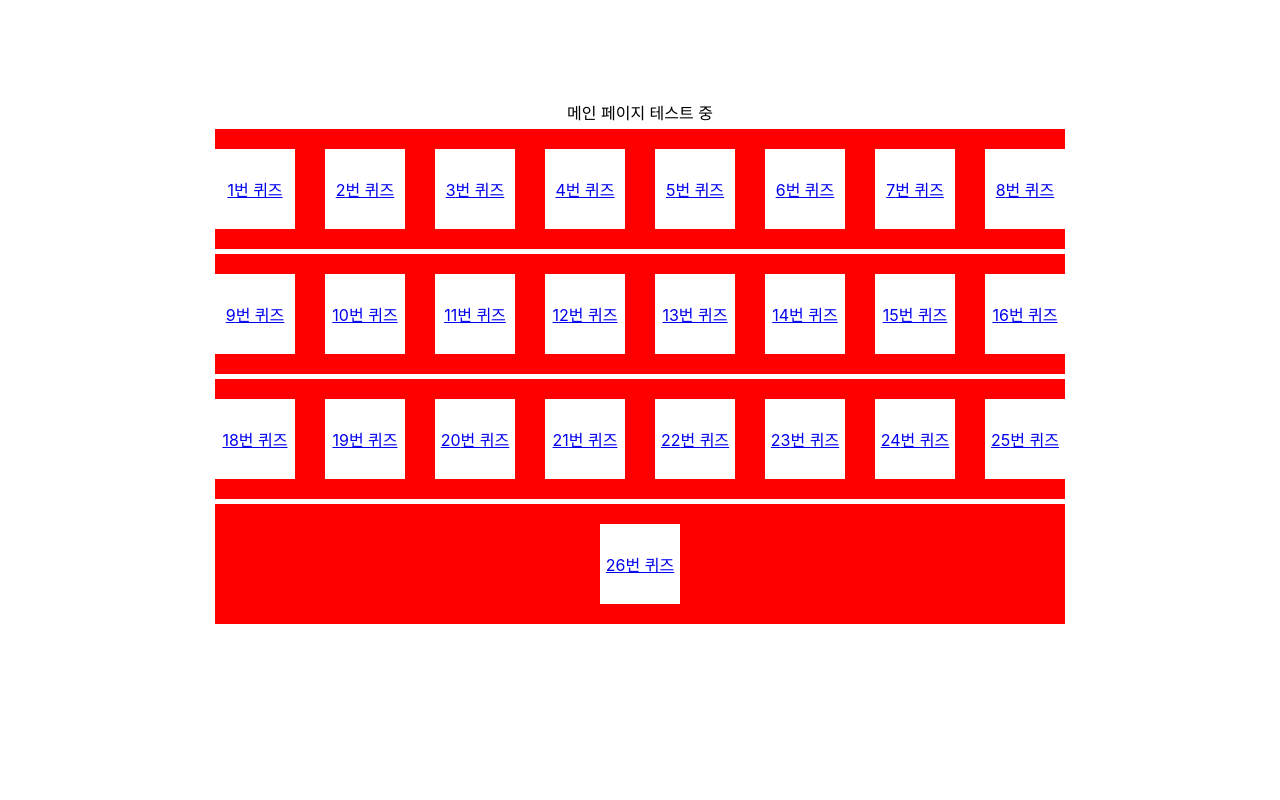
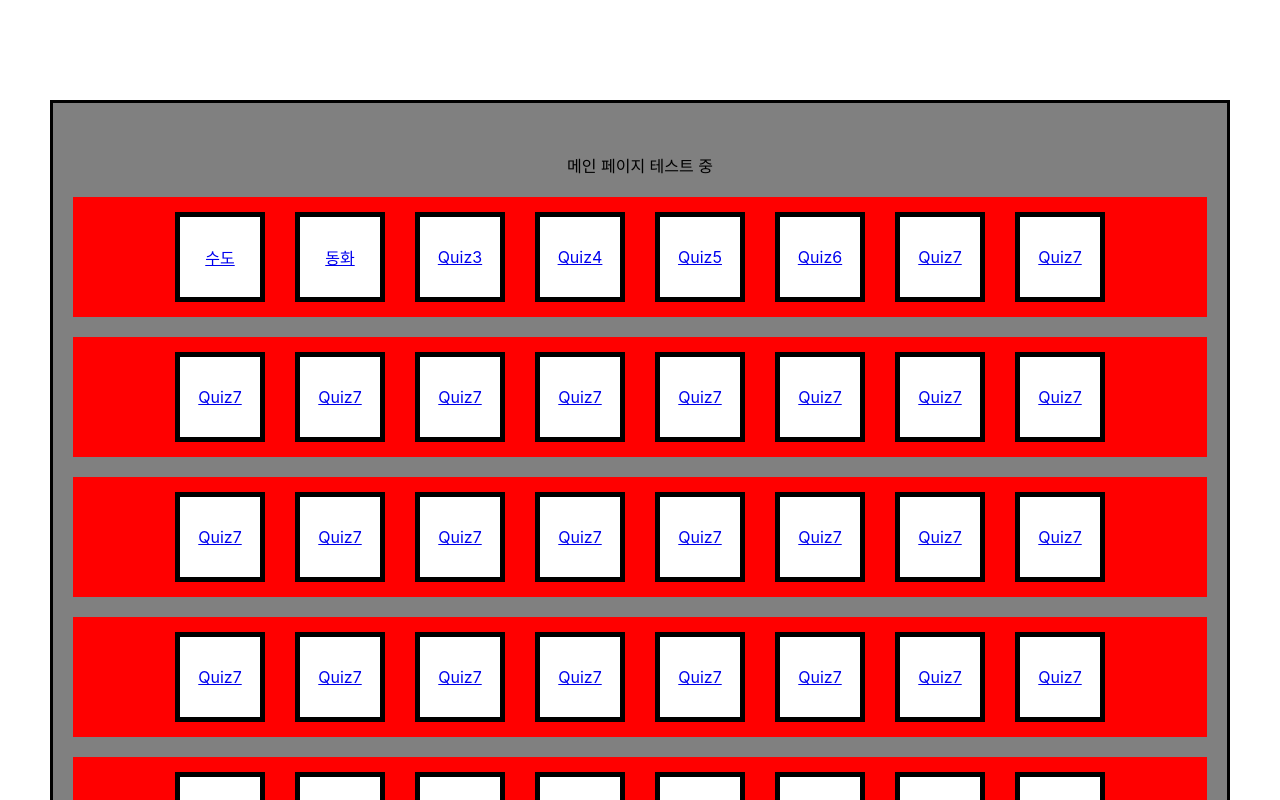
Before and after one commit to dlehdg/quiz-react, a React (Create React App) app: page / in a window 1280 px wide. Shown: the top 800 px of the page. Built offline with nearby package versions, Linux system fonts and the light colour scheme.

Commit message:
메인페이지 리팩토링

```diff
--- a/package.json
+++ b/package.json
@@ -4,11 +4,15 @@
   "private": true,
   "dependencies": {
     "cra-template": "1.2.0",
+    "framer-motion": "^11.11.11",
     "react": "^18.3.1",
     "react-custom-roulette": "^1.4.1",
     "react-dom": "^18.3.1",
+    "react-redux": "^9.1.2",
     "react-router-dom": "6.4",
     "react-scripts": "5.0.1",
+    "react-transition-group": "^4.4.5",
+    "redux": "^5.0.1",
     "styled-components": "^6.1.13",
     "swiper": "^11.1.14",
     "vite": "^5.4.10"
--- a/src/components/QuizList/QuizList.jsx
+++ b/src/components/QuizList/QuizList.jsx
@@ -1,10 +1,10 @@
 import React from "react";
-import { Link } from "react-router-dom";
+import { Link, useNavigate } from "react-router-dom";
 import styled from "styled-components";
 
 const Products = [
-  { id: "1", title: "Quiz1" },
-  { id: "2", title: "Quiz2" },
+  { id: "1", title: "수도" },
+  { id: "2", title: "동화" },
   { id: "3", title: "Quiz3" },
   { id: "4", title: "Quiz4" },
   { id: "5", title: "Quiz5" },
@@ -28,6 +28,28 @@ const Products = [
   { id: "24", title: "Quiz7" },
   { id: "25", title: "Quiz7" },
   { id: "26", title: "Quiz7" },
+  { id: "27", title: "Quiz7" },
+  { id: "28", title: "Quiz7" },
+  { id: "29", title: "Quiz7" },
+  { id: "30", title: "Quiz7" },
+  { id: "31", title: "Quiz7" },
+  { id: "32", title: "Quiz7" },
+  { id: "34", title: "Quiz7" },
+  { id: "35", title: "Quiz7" },
+  { id: "36", title: "Quiz7" },
+  { id: "37", title: "Quiz7" },
+  { id: "38", title: "Quiz7" },
+  { id: "39", title: "Quiz7" },
+  { id: "40", title: "Quiz7" },
+  { id: "41", title: "Quiz7" },
+  { id: "42", title: "Quiz7" },
+  { id: "43", title: "Quiz7" },
+  { id: "44", title: "Quiz7" },
+  { id: "45", title: "Quiz7" },
+  { id: "46", title: "Quiz7" },
+  { id: "47", title: "Quiz7" },
+  { id: "48", title: "Quiz7" },
+  { id: "49", title: "Quiz7" },
 ];
 
 const QuizList = ({ size }) => {
@@ -49,7 +71,7 @@ const QuizList = ({ size }) => {
       {Products.slice(size - 8, size).map((props) => (
         <QuizSpan key={props.id}>
           <Link to={`/quiz/${props.id}`}>
-            <span>{props.id}번 퀴즈</span>
+            <span>{props.title}</span>
           </Link>
         </QuizSpan>
       ))}
@@ -69,8 +91,12 @@ const QuizBg = styled.div`
   gap: 30px;
   padding-top: 10px;
   padding-bottom: 10px;
-  margin-top: 5px;
+  padding-left: 20px;
+  padding-right: 20px;
+  margin-top: 20px;
   margin-bottom: 5px;
+  margin-left: 20px;
+  margin-right: 20px;
 `;
 
 const QuizSpan = styled.div`
@@ -82,4 +108,5 @@ const QuizSpan = styled.div`
   align-items: center;
   justify-content: center;
   text-align: center;
+  border: 5px solid #000;
 `;
--- a/src/page/MainPage/MainPage.jsx
+++ b/src/page/MainPage/MainPage.jsx
@@ -1,16 +1,23 @@
 import React from "react";
 import QuizList from "../../components/QuizList/QuizList";
+import styled from "styled-components";
 
 const MainPage = () => {
   return (
-    <div>
+    <MainBg>
       <div>메인 페이지 테스트 중</div>
       <QuizList size={8} />
       <QuizList size={16} />
       <QuizList size={24} />
       <QuizList size={32} />
-    </div>
+      <QuizList size={40} />
+      <QuizList size={48} />
+    </MainBg>
   );
 };
 
 export default MainPage;
+
+const MainBg = styled.div`
+  width: 100%;
+`;
--- a/src/page/QuizPage/QuizPage.jsx
+++ b/src/page/QuizPage/QuizPage.jsx
@@ -1,5 +1,5 @@
 import React, { useEffect, useState } from "react";
-import { Link, useParams } from "react-router-dom";
+import { Link, useNavigate, useParams } from "react-router-dom";
 
 const QuizPage = () => {
   const params = useParams();
@@ -18,9 +18,14 @@ const QuizPage = () => {
       id: "4",
       text: "이순신 장군이 육전에서 사용되던 학익진 전술을 최초로 해전에 도입했던 전투는?",
     },
+    {
+      id: "5",
+      text: "이순신 장군이 육전에서 사용되던 학익진 전술을 최초로 해전에 도입했던 전투는?",
+    },
   ];
 
   const [quiz, setQuiz] = useState("");
+  const navigate = useNavigate();
 
   useEffect(() => {
     return () => {
@@ -41,6 +46,10 @@ const QuizPage = () => {
       <span>{Arrs[Number(quiz) - 1]?.text}</span>
       <br></br>
       <Link to="/roulette">룰렛 페이지로</Link>
+      <br />
+      <button>
+        <Link to="/">홈으로</Link>
+      </button>
       {/* <button
         onClick={() => {
           OnCheckOut();
--- a/src/page/RootLayout.jsx
+++ b/src/page/RootLayout.jsx
@@ -12,12 +12,18 @@ const RootLayout = () => {
 
 export default RootLayout;
 
-
 const Divs = styled.div`
   width: auto;
   height: auto;
   display: flex;
   align-items: center;
   justify-content: center;
-  margin-top: 100px
-`
+  background-color: gray;
+  margin-top: 100px;
+  margin-bottom: 100px;
+  margin-left: 50px;
+  margin-right: 50px;
+  padding-top: 50px;
+  padding-bottom: 50px;
+  border: 3px solid black;
+`;
--- a/src/page/RoulettePage/RoulettePage.jsx
+++ b/src/page/RoulettePage/RoulettePage.jsx
@@ -1,25 +1,23 @@
-import React from 'react'
-import Roulette from '../../components/Roulette/Roulette'
-import { Link } from 'react-router-dom'
-import styled from 'styled-components'
+import React from "react";
+import Roulette from "../../components/Roulette/Roulette";
+import { Link } from "react-router-dom";
+import styled from "styled-components";
 
 const RoulettePage = () => {
   return (
     <Div>
-        <span>RoulettePage 테스트</span>
-        <Roulette />
+      <span>RoulettePage 테스트</span>
+      <Roulette />
 
-        <button>
+      <button>
+        <Link to="/">처음으로</Link>
+      </button>
+    </Div>
+  );
+};
 
-        <Link to ="/">처음으로</Link>
-        </button>
-    </Div>
-  )
-}
-
-export default RoulettePage
+export default RoulettePage;
 
 const Div = styled.div`
-
-    gap:5px;
-`
+  gap: 5px;
+`;
```
Also changed, not shown: 1 other file (tests, documents, lock files or other folders).
